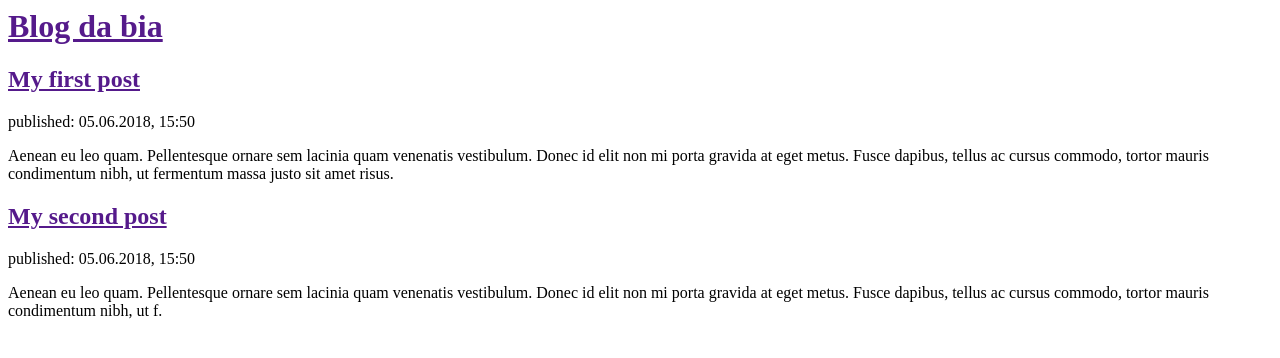
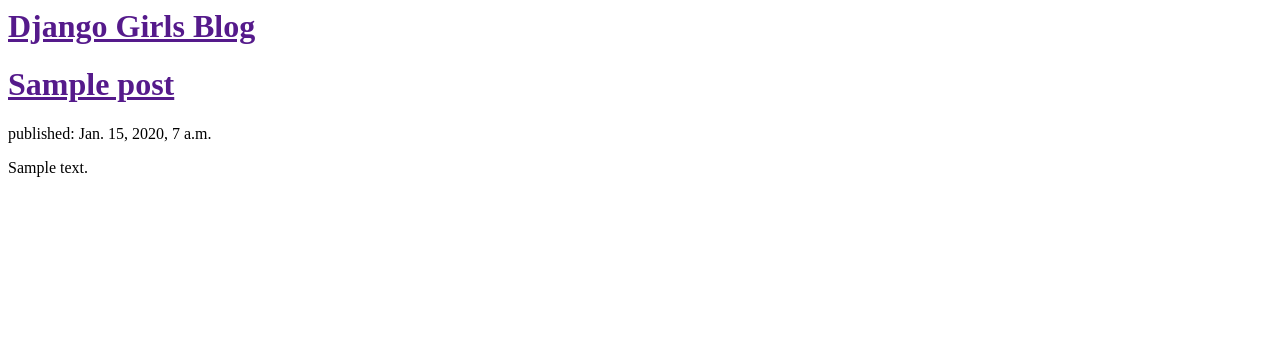
Before and after one commit to fbianca/my-first-blog, a Django app: template blog/templates/blog/post_list.html in a window 1280 px wide. Shown: the top 358 px of the page. Run offline with Django 3.2, Linux system fonts and the light colour scheme; the template is opened without the code that fills it: values that come from a table or form of the project are taken from there, others are empty; tables that the repository leaves empty hold one stand-in row (values such as "Sample post").

Commit message:
Modified templates to display posts from database

```diff
--- a/blog/templates/blog/post_list.html
+++ b/blog/templates/blog/post_list.html
@@ -1,22 +1,19 @@
 <html>
     <head>
-        <title>Bianca's blog</title>
+        <title>Django Girls blog</title>
     </head>
     <body>
         <div>
-            <h1><a href="">Blog da bia</a></h1>
+            <h1><a href="">Django Girls Blog</a></h1>
         </div>
 
-        <div>
-            <h2><a href="">My first post</a></h2>
-            <p>published: 05.06.2018, 15:50</p>
-            <p>Aenean eu leo quam. Pellentesque ornare sem lacinia quam venenatis vestibulum. Donec id elit non mi porta gravida at eget metus. Fusce dapibus, tellus ac cursus commodo, tortor mauris condimentum nibh, ut fermentum massa justo sit amet risus.</p>
-        </div>
+        {% for post in posts %}
+        	<div>
+        		<h1><a href="">{{ post.title }}</a></h1>
+        		<p>published: {{ post.published_date }}</p>
+        		<p>{{ post.text|linebreaksbr }}</p>
+        	</div>
+        {% endfor %}
 
-        <div>
-        	<h2><a href="">My second post</a></h2>
-            <p>published: 05.06.2018, 15:50</p>
-            <p>Aenean eu leo quam. Pellentesque ornare sem lacinia quam venenatis vestibulum. Donec id elit non mi porta gravida at eget metus. Fusce dapibus, tellus ac cursus commodo, tortor mauris condimentum nibh, ut f.</p>
-        </div>
     </body>
 </html>
--- a/blog/views.py
+++ b/blog/views.py
@@ -1,4 +1,7 @@
 from django.shortcuts import render
+from .models import Post
+from django.utils import timezone
 
 def post_list(request):
-	return render(request, 'blog/post_list.html', {})
+	posts = Post.objects.filter(published_date__lte=timezone.now()).order_by('published_date')
+	return render(request, 'blog/post_list.html', {'posts' : posts})
```
